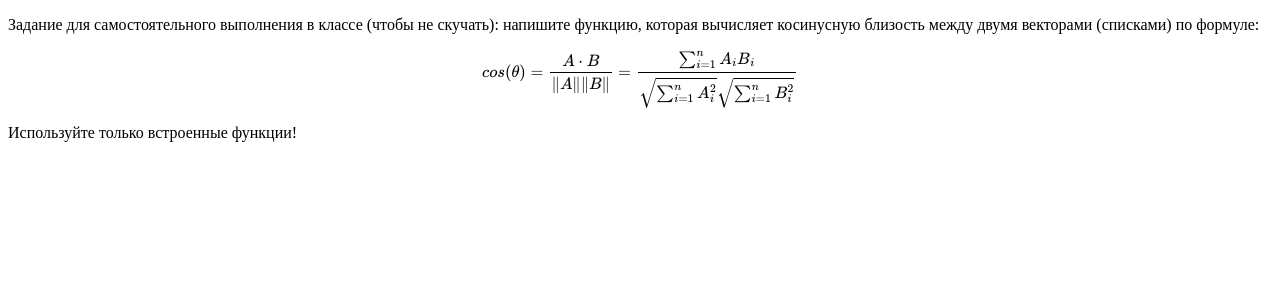
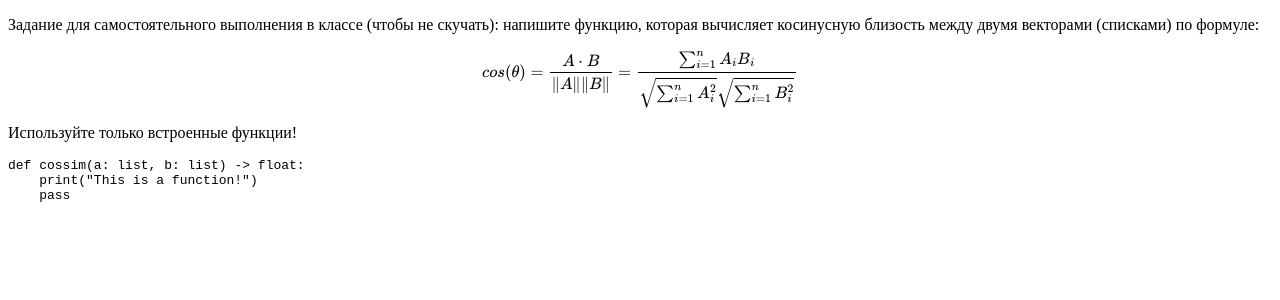
Before and after one commit to PKholyavin/year4programming, a Jekyll site: the page built from test.md, in a window 1280 px wide. Shown: the top 300 px of the page. Built offline with Jekyll 4.4.1, drawn with Linux system fonts in a browser that asks for light colours; our own code applies the rules of GitHub Pages for plain Markdown files.

Commit message:
add code snippet to test

````diff
--- a/test.md
+++ b/test.md
@@ -3,3 +3,10 @@
 $$cos(\theta) = \frac{A \cdot B}{\lVert A \rVert \lVert B \rVert} = \frac{\sum_{i=1}^{n}{A_{i} B_{i}}}{\sqrt{\sum_{i=1}^{n}{A_{i}^{2}}}\sqrt{\sum_{i=1}^{n}{B_{i}^{2}}}}$$
 
 Используйте только встроенные функции!
+
+
+```python
+def cossim(a: list, b: list) -> float:
+    print("This is a function!")
+    pass
+```
````
